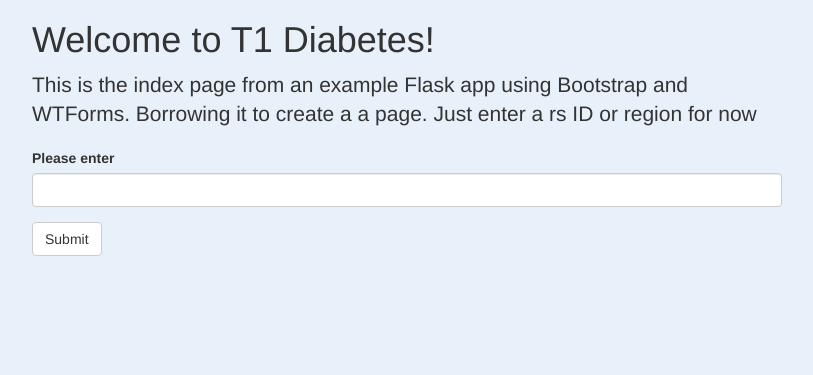
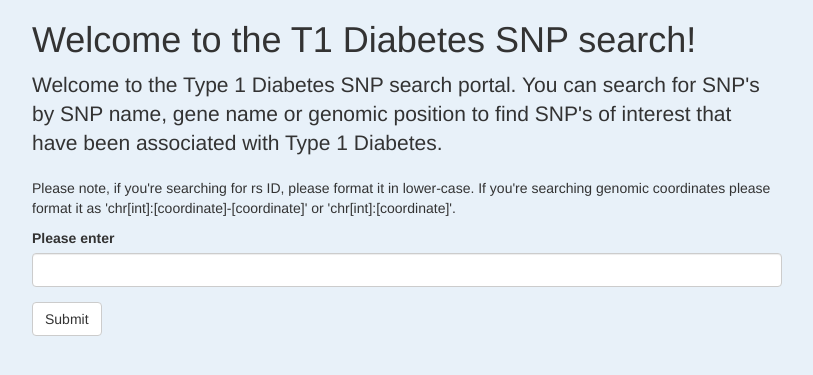
Before and after one commit to khadijapaderwala/software-development-group-project-team-vivaldi, a Flask app: page / in a window 1280 px wide. Shown: the top 375 px of the page, without its empty margins (38-851 px from the left). Run offline with Flask 2, Linux system fonts and the light colour scheme; some libraries are stand-ins or nearby versions.

Commit message:
Update index.html

```diff
--- a/templates/index.html
+++ b/templates/index.html
@@ -10,7 +10,7 @@
 
 
 {% block title %}
-Type 1 Diabetes SNPs and dips
+Type 1 Diabetes SNP search
 {% endblock %}
 
 
@@ -20,9 +20,10 @@
   <div class="row">
     <div class="col-md-10 col-lg-8 mx-lg-auto mx-md-auto">
 
-      <h1 class="pt-5 pb-2">Welcome to T1 Diabetes!</h1>
+      <h1 class="pt-5 pb-2">Welcome to the T1 Diabetes SNP search!</h1>
 
-      <p class="lead">This is the index page from an example Flask app using Bootstrap and WTForms. Borrowing it to create a a page. Just enter a rs ID or region for now</p>
+       <p class="lead">Welcome to the Type 1 Diabetes SNP search portal. You can search for SNP's by SNP name, gene name or genomic position to find SNP's of interest that have been associated with Type 1 Diabetes.</p>
+        <p>  Please note, if you're searching for rs ID, please format it in lower-case. If you're searching genomic coordinates please format it as 'chr[int]:[coordinate]-[coordinate]' or 'chr[int]:[coordinate]'.  </p>
 
       {{ wtf.quick_form(form) }}
 
```
